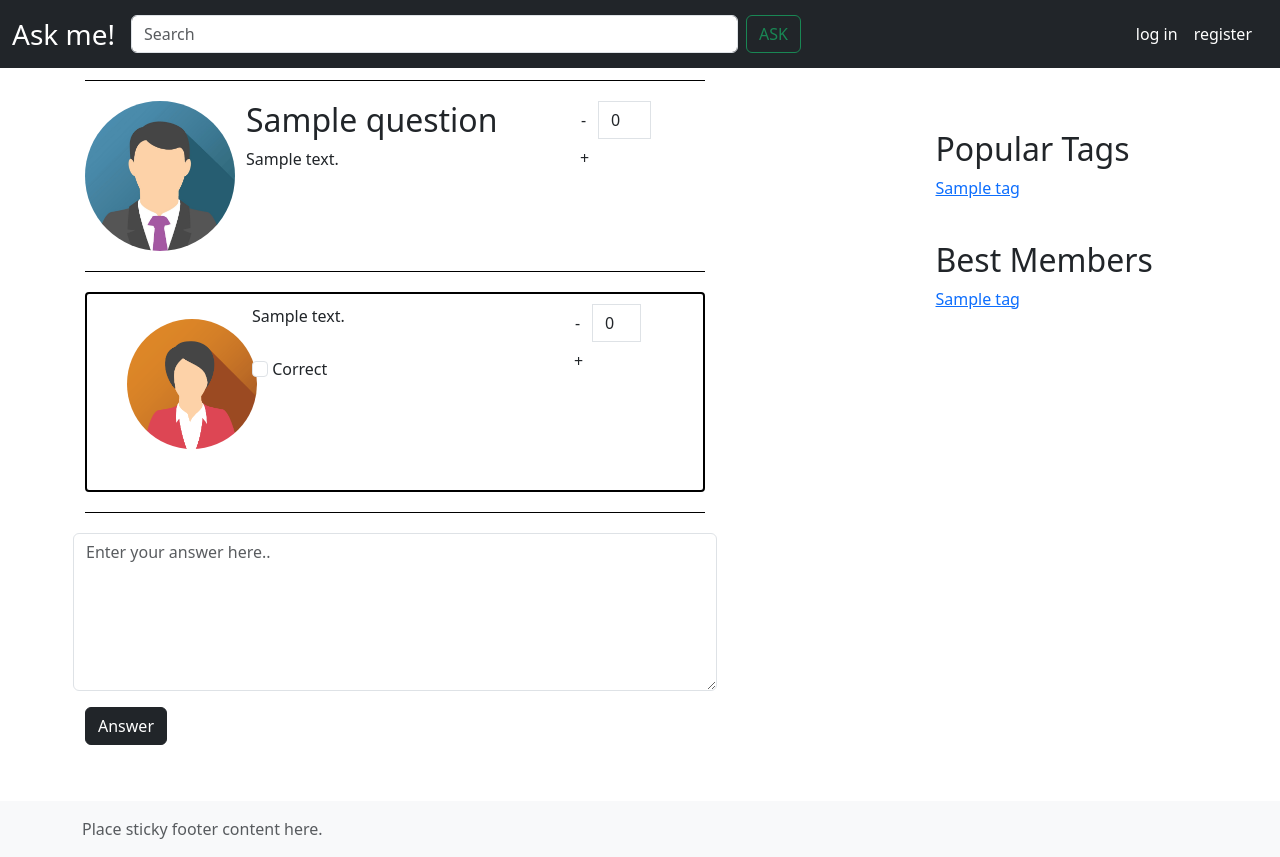
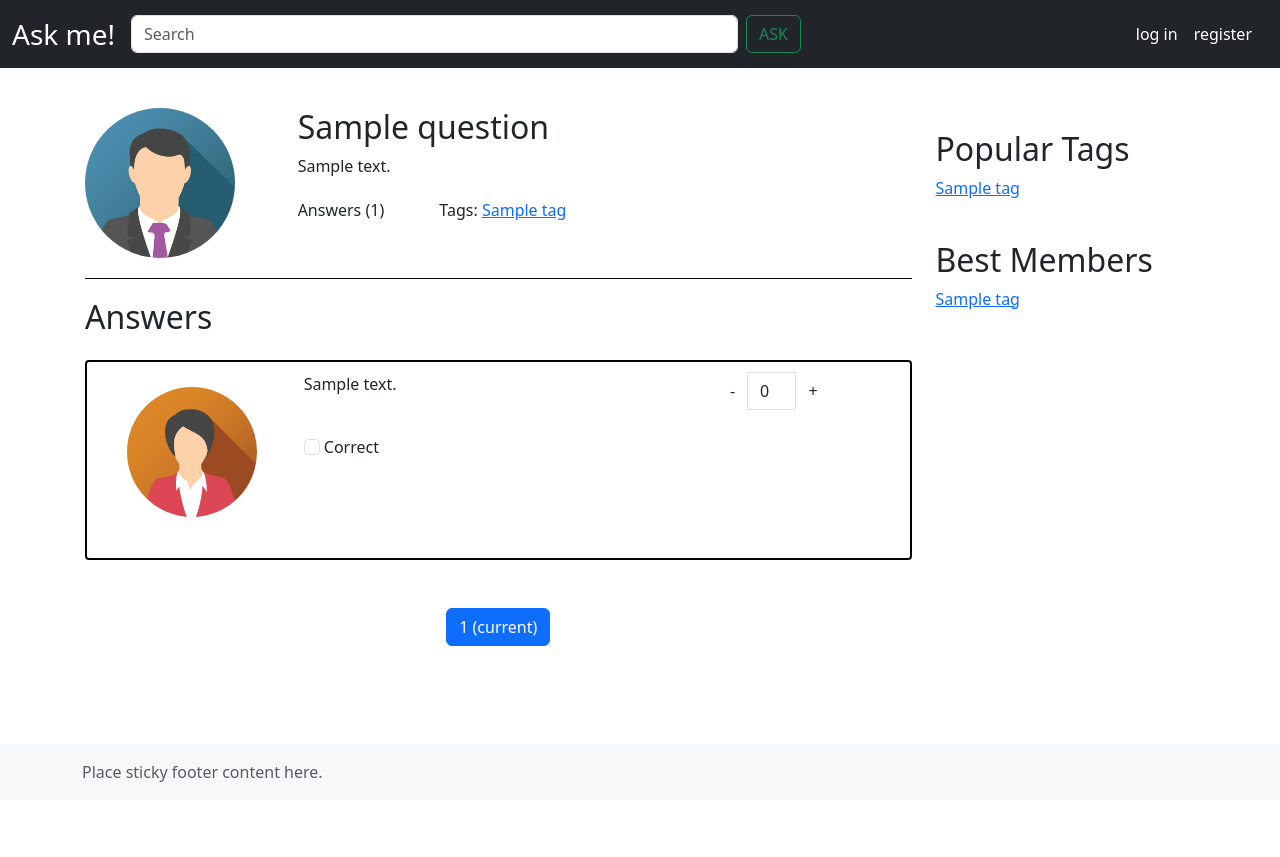
Before and after one commit to Belozerovmsk/AskMe_belozerov, a Django app: page /question/1/ in a window 1280 px wide. After the commit the page ends 782 px from the top, so only its background shows below. Run offline with Django 4.2, Linux system fonts and the light colour scheme; tables that the repository leaves empty hold one stand-in row (values such as "Sample post"); some libraries are stand-ins or nearby versions.

Commit message:
HW4 is done

```diff
--- /dev/null
+++ b/askme_belozerov/askme/forms.py
@@ -0,0 +1,83 @@
+from django import forms
+from .models import User, Question, Tag, Answer
+from django.contrib.auth.models import User as U
+from django.core.exceptions import ValidationError
+
+class LoginForm(forms.Form):
+    nickname = forms.CharField(max_length = 30)
+    password = forms.CharField(max_length = 100, widget = forms.PasswordInput)
+
+
+class RegistrationForm(forms.Form):
+    username = forms.CharField(max_length=30)
+    name = forms.CharField(max_length=30)
+    password = forms.CharField(widget=forms.PasswordInput)
+    password_check = forms.CharField(widget=forms.PasswordInput)
+
+    def clean(self):
+        cleaned_data = super().clean()
+        password = cleaned_data.get('password')
+        password_check = cleaned_data.get('password_check')
+        username = cleaned_data.get('username')
+
+        if password != password_check:
+            raise ValidationError("Passwords do not match.")
+
+        if U.objects.filter(username=username).exists():
+            raise ValidationError("Username is already taken.")
+
+        return cleaned_data
+
+    def save(self, commit=True):
+        username = self.cleaned_data['username']
+        password = self.cleaned_data['password']
+        name = self.cleaned_data['name']
+        user = U.objects.create_user(username=username, password=password)
+        profile = User.objects.create(profile=user, nickname=name)
+        return profile
+
+
+class QuestionForm(forms.ModelForm):
+    tags = forms.CharField(required=False)
+
+    class Meta:
+        model = Question
+        fields = ['title', 'text', 'tags', 'tag']
+
+    def save(self, profile):
+        super().clean()
+        tags = self.cleaned_data['tag'] or []
+        tags_names = self.cleaned_data['tags'] or []
+        tags_names.extend([tag.name for tag in tags])
+
+        tag_objects = []
+        for tag_name in tags_names:
+            tag_name = tag_name.strip()
+            if not tag_name:
+                continue
+            tag, created = Tag.objects.get_or_create(name=tag_name)
+            tag_objects.append(tag)
+
+        new_question = Question.objects.create(
+            author=profile,
+            title=self.cleaned_data['title'],
+            text=self.cleaned_data['text']
+        )
+        new_question.tag.set(tag_objects)
+        return new_question
+
+
+class AnswerForm(forms.ModelForm):
+    text = forms.CharField(max_length=500, widget=forms.Textarea)
+
+    class Meta:
+        model = Answer
+        fields = ["text"]
+
+    def save(self, profile, question):
+        super().clean()
+        new_answer = self.save(commit=False)
+        new_answer.author = profile
+        new_answer.question = question
+        new_answer.save()
+        return new_answer
--- a/askme_belozerov/askme/views.py
+++ b/askme_belozerov/askme/views.py
@@ -1,8 +1,29 @@
 from django.core.paginator import Paginator
 from django.shortcuts import render
 from . import models
-from .models import Question
+from .models import Question, Answer, User, Tag
 from django.http import HttpResponseNotFound, Http404
+from django.urls import reverse
+from . import forms
+from django.contrib import auth
+from django.http import HttpResponse, HttpResponseNotFound, HttpResponseRedirect
+from django.shortcuts import redirect, render
+from django.contrib.auth.decorators import login_required
+from django.contrib.auth import login, logout
+
+from django.urls import reverse
+
+from django.contrib import auth
+from django.contrib.auth import login, logout
+from django.contrib.auth.decorators import login_required
+from django.shortcuts import render, redirect
+from django.http import HttpResponse, HttpResponseNotFound
+from django.core.paginator import Paginator, EmptyPage, PageNotAnInteger
+
+
+from .models import User as UserProfile
+from django.db.models import Count
+
 
 
 def index(request):
@@ -27,26 +48,38 @@ def hot(request):
     return render(request, 'hot.html', context)
 
 
-def question(request, question_id):
-    try:
-        question_id = int(question_id)
-        our_question = models.Question.objects.filter(id=question_id)
-        if not our_question:
-            raise Http404
-        questions_page = Question.objects.new_questions()
-        questions = paginate(questions_page, request)
-        tags_page = models.TagManager.mostPopular()
-        members_page = models.TagManager.mostPopular()
-        question_page = Question.objects.get_id(question_id)
-        context = {'questions': questions,
-                   'question':question_page,
-                   'tags': tags_page,
-                   'best_members': members_page}
-        return render(request, "question.html", context)
-    except ValueError:
-        return HttpResponseNotFound('Invalid question ID')
+
+def question(request, question_id, page_num=1):
+    question_page = Question.objects.get_id(question_id)
+
+    if request.method =='GET':
+        answer_form = forms.AnswerForm()
+    elif request.method == 'POST':
+        answer_form = forms.AnswerForm(request.POST)
+        if answer_form.is_valid():
+            answer = answer_form.save(request.user.user, question_page)
+            answers = paginate(Answer.objects.most_popular(question_page), request)
+            page_num = answers.paginator.num_pages
+            return redirect(reverse('question_page', args=(question_id, page_num)) + f'?page={page_num}#{answer.id}')
+        else:
+            answer_form.add_error("Invalid parameters")
+
+    tags_page = models.TagManager.mostPopular()
+    answers = paginate(Answer.objects.mostPopular(question_page), request)
+    best_members = models.TagManager.mostPopular()
+    questions_page = Question.objects.new_questions()
+    questions = paginate(questions_page, request)
+    context = {'question': question_page,
+               'questions': questions,
+               'tags': tags_page,
+               'answers': answers,
+               'best_members': best_members,
+               'form': answer_form,
+               'page_num': page_num}
+    return render(request, "question.html", context)
 
 
+@login_required
 def settings(request):
     tags_page = models.TagManager.mostPopular()
     members_page = models.TagManager.mostPopular()
@@ -54,29 +87,63 @@ def settings(request):
                'best_members': members_page}
     return render(request, 'settings.html', context)
 
+def registration(request):
+    if request.method == 'GET':
+        user_form = forms.RegistrationForm()
+    if request.method == 'POST':
+        user_form = forms.RegistrationForm(request.POST)
+        if user_form.is_valid():
+            user = user_form.save()
+            if user:
+                return redirect('index')
+            else:
+                user_form.add_error(field=None, error="User saving error!")
 
-def registration(request):
+    tags_page = models.TagManager.mostPopular()
+    members_page = models.TagManager.mostPopular()
+
+    context = {'tags': tags_page,
+               'best_members': members_page,
+               'form': user_form}
+    return render(request, "registration.html", context)
+
+
+def login(request):
+    if request.method == 'GET':
+        login_form = forms.LoginForm()
+    elif request.method == 'POST':
+        login_form = forms.LoginForm(request.POST)
+        if login_form.is_valid():
+            user = auth.authenticate(request=request, **login_form.cleaned_data)
+            if user:
+                auth.login(request, user)
+                return redirect('index')
+            login_form.add_error(None, "Username or password is incorrect")
     tags_page = models.TagManager.mostPopular()
     members_page = models.TagManager.mostPopular()
     context = {'tags': tags_page,
-               'best_members': members_page}
-    return render(request, 'registration.html', context)
+               'best_members': members_page,
+                'form': login_form}
+    return render(request, "login.html", context=context)
 
 
-def login(request):
+@login_required
+def ask(request):
+    if request.method == 'GET':
+        question_form = forms.QuestionForm()
+    if request.method == 'POST':
+        question_form = forms.QuestionForm(request.POST)
+        if question_form.is_valid():
+            profile = request.user
+            question = question_form.save(profile.user)
+            return redirect('question', question.id)
     tags_page = models.TagManager.mostPopular()
     members_page = models.TagManager.mostPopular()
     context = {'tags': tags_page,
-               'best_members': members_page}
-    return render(request, 'login.html', context)
+               'best_members': members_page,
+               'form': question_form}
+    return render(request, "ask.html", context)
 
-
-def ask(request):
-    tags_page = models.TagManager.mostPopular()
-    members_page = models.TagManager.mostPopular()
-    context = {'tags': tags_page,
-               'best_members': members_page}
-    return render(request, 'ask.html', context)
 
 
 def tag(request, tag_name):
@@ -101,3 +168,9 @@ def paginate(objects_list, request, per_page=5):
     page_number = request.GET.get('page')
     page_obj = paginator.get_page(page_number)
     return page_obj
+
+
+@login_required
+def log_out(request):
+    logout(request)
+    return redirect(request.META.get('HTTP_REFERER'))
--- a/askme_belozerov/askme_belozerov/settings.py
+++ b/askme_belozerov/askme_belozerov/settings.py
@@ -33,6 +33,7 @@ ALLOWED_HOSTS = []
 
 INSTALLED_APPS = [
     'askme',
+    'bootstrap5',
     'django.contrib.admin',
     'django.contrib.auth',
     'django.contrib.contenttypes',
@@ -129,3 +130,7 @@ STATICFILES_DIRS = [
 # https://docs.djangoproject.com/en/4.2/ref/settings/#default-auto-field
 
 DEFAULT_AUTO_FIELD = 'django.db.models.BigAutoField'
+
+AUTHENTICATION_BACKENDS = [
+    'django.contrib.auth.backends.ModelBackend',
+]
--- a/askme_belozerov/askme_belozerov/urls.py
+++ b/askme_belozerov/askme_belozerov/urls.py
@@ -23,9 +23,11 @@ urlpatterns = [
     path('registration/', views.registration, name="register"),
     path('login/', views.login, name="login"),
     path('question/<int:question_id>/', views.question, name="question"),
+    path('question/<int:question_id>/page/<int:page_num>', views.question, name='question_page'),
     path('ask/', views.ask, name="ask"),
     path('tag/<str:tag_name>/', views.tag, name="tag"),
     path('settings/', views.settings, name="settings"),
     path('admin/', admin.site.urls),
     path('hot/', views.hot, name="hot"),
+    path('logout/', views.log_out, name="logout"),
 ]
--- a/askme_belozerov/templates/hot.html
+++ b/askme_belozerov/templates/hot.html
@@ -1,4 +1,4 @@
-{% extends "inc/base_1.html" %}
+{% extends "inc/base_2.html" %}
 
 {% block content %}
 <div class="col-9">
--- a/askme_belozerov/templates/inc/base_1.html
+++ b/askme_belozerov/templates/inc/base_1.html
@@ -45,7 +45,7 @@
                     </div>
                   <div class="col settings-column">
                       <a class="navbar-brand fs-6" href="{% url "settings" %}">settings</a>
-                      <a class="navbar-brand fs-6" href="#">log out</a>
+                      <a class="navbar-brand fs-6" href="{% url "logout" %}">log out</a>
                     </div>
                   </div>
                 </div>
@@ -61,7 +61,11 @@
 
     <div class="row">
 
+      <div class="col-9">
+
         {% block content %} {% endblock content %}
+
+      </div>
 
       <div class="col-3 right-col">
         <div class="popular-tags">
--- a/askme_belozerov/templates/index.html
+++ b/askme_belozerov/templates/index.html
@@ -1,4 +1,4 @@
-{% extends "inc/base_1.html" %}
+{% extends "inc/base_2.html" %}
 
 {% block content%}
 
--- a/askme_belozerov/templates/question.html
+++ b/askme_belozerov/templates/question.html
@@ -1,42 +1,52 @@
 {% extends "inc/base_2.html" %}
 {% load static %}
+{% load bootstrap5 %}
 
 {% block content %}
-<div class="col-9">
-  <div style="border-top: 1px solid black; margin-top: 20px;"></div>
-    <div class="row new-questions-title">
+<div class="question_main mt-5">
+    <div class="row">
         <div class="col-3">
             <div class="question-avatar">
                 <img src="{% static "img/avatar1.jpg" %}" alt="avatar">
             </div>
         </div>
         <div class="col-6">
-        <h2> {{question.title}} </h2>
+            <h2>{{ question.title }}</h2>
             <div class="question-text">{{ question.text }}</div>
             <div class="row">
+                <div class="col-4">
+                    Answers ({{ question.num_answers }})
                 </div>
-      </div>
-      <div class="col-2">
-        <div class="input-group">
-          <span class="input-group-btn">
-            <button class="btn btn-default" type="button" id="minus-btn-1">-</button>
-          </span>
-          <input type="text" class="form-control" id="number-input-1" value="0">
-          <span class="input-group-btn">
-            <button class="btn btn-default" type="button" id="plus-btn-1">+</button>
-          </span>
+                <div class="col-6">
+                    Tags:
+                    {% for tag in question.tag.all %}
+                        <a href="{% url "tag" tag.name %}">{{ tag.name }}</a>
+                        {% if not forloop.last %}, {% endif %}
+                    {% endfor %}
                 </div>
             </div>
         </div>
-  <div style="border-top: 1px solid black; margin-top: 20px; margin-bottom: 20px"></div>
-  {% for answer in questions|slice:":3" %}
+    </div>
+</div>
+
+<div style="border-top: 1px solid black; margin-bottom: 3px;"></div>
+<h2 class="py-3">Answers</h2>
+{% for answer in answers %}
     {% include "inc/answer_item.html" %}
 {% endfor %}
+{% include "inc/pagination.html" with object_paginator=answers %}
 
-  <div style="border-top: 1px solid black; margin-bottom: 20px; margin-top: 20px "></div>
-  <div class="NewAnswer row">
-    <textarea class="form-control" id="NewQuestionText" rows="6" placeholder="Enter your answer here.."></textarea>
-    <div class="NewAnswer mt-3 mb-3"><button class="btn btn-dark" type="submit">Answer</button></div>
+{% if user.is_authenticated %}
+    <div style="border-top: 1px solid black; margin-bottom: 50px; margin-top: 50px;"></div>
+    <div class="NewAnswer">
+        <h4>Your answer</h4>
+        <form rows="6" action="{% url 'question_page' question_id=question.id page_num=page_num %}" method="post">
+            {% csrf_token %}
+            {% bootstrap_form form %}
+            <div class="NewAnswer mt-3 mb-3">
+                <button class="btn btn-primary" type="submit">Answer</button>
             </div>
+        </form>
     </div>
+{% endif %}
 {% endblock content %}
--- a/askme_belozerov/templates/tag.html
+++ b/askme_belozerov/templates/tag.html
@@ -1,4 +1,4 @@
-{% extends "inc/base_1.html" %}
+{% extends "inc/base_2.html" %}
 
 {% block content%}
 
```
Also changed, not shown: askme_belozerov/templates/ask.html (+6 -16 lines), askme_belozerov/templates/login.html (+11 -16 lines), askme_belozerov/templates/registration.html (+4 -25 lines). Lines whose indentation alone changed are shown as unchanged.
